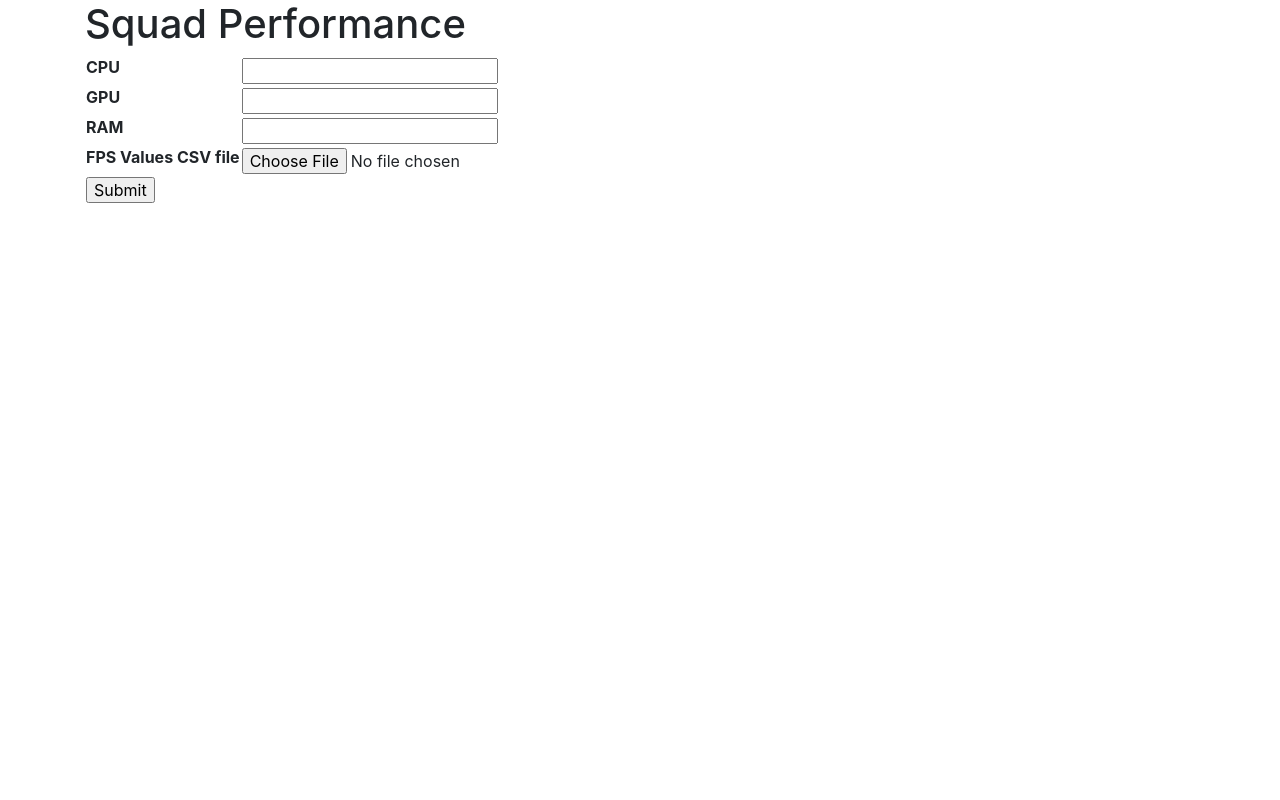
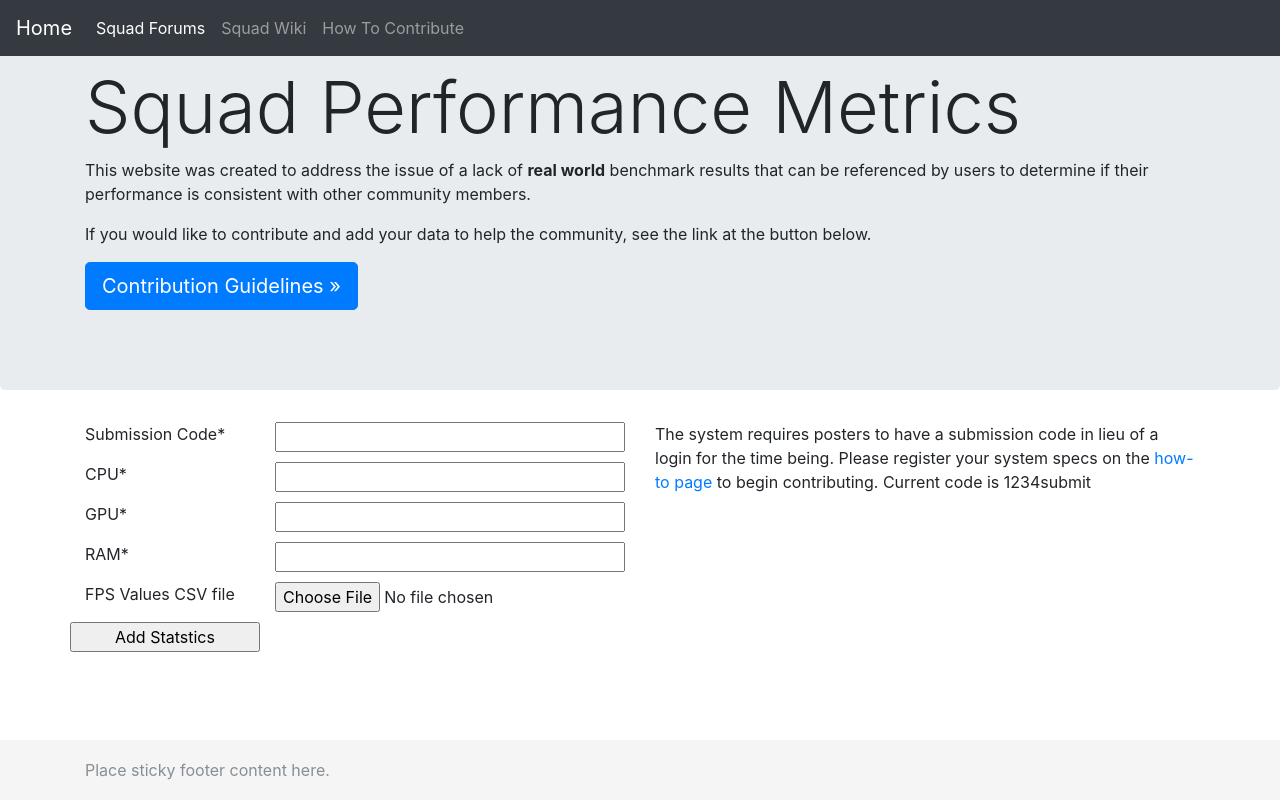
Before and after one commit to psyrus/SquadPerformance, a Flask app: page / in a window 1280 px wide. Run offline with Flask 2, Linux system fonts and the light colour scheme; some libraries are stand-ins or nearby versions.

Commit message:
Added bootstrap styling; Got form upload working

```diff
--- a/forms.py
+++ b/forms.py
@@ -10,8 +10,9 @@
 
 
 class FpsForm(Form):
+    code = StringField('Submission Code', [validators.InputRequired()])
     cpu = StringField('CPU', [validators.InputRequired()])
     gpu = StringField('GPU', [validators.InputRequired()])
     ram = StringField('RAM', [validators.InputRequired()])
-    #fps_values = FileField('FPS Values CSV file', [validators.regexp(u'^[^/\\]\.csv$')])
-    fps_values = FileField('FPS Values CSV file', [validators.regexp(ur'^[^/\\]\.csv$')])
+    fps_values = FileField('FPS Values CSV file')
+#    fps_values = FileField('FPS Values CSV file', [validators.regexp(ur'^[^/\\]\.csv$')])
--- a/main.py
+++ b/main.py
@@ -1,6 +1,6 @@
 from flask import Flask, render_template, request
 from forms import FpsForm
-import logging
+import logging, csv, io
 app = Flask(__name__)
 
 @app.before_request
@@ -35,10 +35,32 @@
     return render_template("index.html", form=form)
 
 
+@app.route('/how-to')
+def how_to():
+    return render_template("how_to.html")
+
+
 @app.route('/fps-submitted', methods=['POST'])
 def fps_submitted():
-    print(request.form)
     form = FpsForm(request.form)
     if request.method == "POST" and form.validate():
-        return "Everything workedout!"
+        cpu = form.cpu.data
+        gpu = form.gpu.data
+        ram = form.gpu.data
+        csv_data = []
+        if request.files:
+            print("Values in fps_values!")
+            print(request.files)
+            print(form.fps_values.name)
+            fileobj = request.files[form.fps_values.name]
+            print(fileobj)
+            if not fileobj.mimetype  == "text/csv":
+                print("This is not a csv!!!")
+            else:
+                print("It's a csv")
+                stream = io.StringIO(fileobj.read().decode("UTF8"), newline=None)
+                csv_input = csv.reader(stream)
+                csv_data = list(csv_input)
+        avg = 0
+        return render_template("submitted_form.html", cpu=cpu, gpu=gpu, ram=ram, avg=avg, csv_data=csv_data)
     return "{}".format(form.cpu.data)
--- /dev/null
+++ b/static/css/sticky_footer.css
@@ -0,0 +1,17 @@
+/* Sticky footer styles
+-------------------------------------------------- */
+html {
+  position: relative;
+  min-height: 100%;
+}
+body {
+  margin-bottom: 60px; /* Margin bottom by footer height */
+}
+.footer {
+  position: absolute;
+  bottom: 0;
+  width: 100%;
+  height: 60px; /* Set the fixed height of the footer here */
+  line-height: 60px; /* Vertically center the text there */
+  background-color: #f5f5f5;
+}
--- /dev/null
+++ b/static/css/styles.css
@@ -0,0 +1,15 @@
+footer {
+    background-color: #c9c9c9;
+}
+
+main {
+    margin-bottom: 100px;
+}
+
+input[type=text] {
+    width: 100%;
+}
+
+#contentSection input {
+    margin-bottom: 10px;
+}
--- a/templates/index.html
+++ b/templates/index.html
@@ -1,37 +1,35 @@
-<html>
-{% set page_title = "Squad Performance" %}
+{% extends "main_template.html" %}
+<!-- Main index page -->
+{% block title %}Squad Performance Metrics{% endblock %}
+<!-- Jumbotron -->
+{% block jumbotron %}
+<div class="jumbotron">
+    <div class="container">
+        <h1 class="display-3">Squad Performance Metrics</h1>
+        <p>This website was created to address the issue of a lack of <strong>real world</strong> benchmark results that can be referenced by users to determine if their performance is consistent with other community members.</p>
+        <p>If you would like to contribute and add your data to help the community, see the link at the button below.</p>
+        <p><a class="btn btn-primary btn-lg" href="/how-to" role="button">Contribution Guidelines »</a></p>
+    </div>
+</div>
+{% endblock jumbotron %} {% block content %}
+<div class="row">
+    <div class="col-md-6 order-2 order-md-1">
+        <form method="post" action="{{ url_for('fps_submitted') }}" enctype="multipart/form-data">
 
-<head>
-    <script src="https://code.jquery.com/jquery-3.2.1.slim.min.js" integrity="sha384-KJ3o2DKtIkvYIK3UENzmM7KCkRr/rE9/Qpg6aAZGJwFDMVNA/GpGFF93hXpG5KkN" crossorigin="anonymous"></script>
-    <script src="https://cdnjs.cloudflare.com/ajax/libs/popper.js/1.12.3/umd/popper.min.js" integrity="sha384-vFJXuSJphROIrBnz7yo7oB41mKfc8JzQZiCq4NCceLEaO4IHwicKwpJf9c9IpFgh" crossorigin="anonymous"></script>
-    <link rel="stylesheet" href="https://maxcdn.bootstrapcdn.com/bootstrap/4.0.0-beta.2/css/bootstrap.min.css" integrity="sha384-PsH8R72JQ3SOdhVi3uxftmaW6Vc51MKb0q5P2rRUpPvrszuE4W1povHYgTpBfshb" crossorigin="anonymous">
-    <script src="https://maxcdn.bootstrapcdn.com/bootstrap/4.0.0-beta.2/js/bootstrap.min.js" integrity="sha384-alpBpkh1PFOepccYVYDB4do5UnbKysX5WZXm3XxPqe5iKTfUKjNkCk9SaVuEZflJ" crossorigin="anonymous"></script>
-</head>
+            {% for field in form %}
+            <div class="row">
+                <div class="col-md-4">{{ field.label }}{% if field.flags.required %}*{% endif %}</div>
+                <div class="col-md-8">{{ field }}</div>
+            </div>
 
-<body>
-    <section id="navSection">
-
-    </section>
-    <section id="contentSection">
-        <div class="container">
-            <h1>{{ page_title }}</h1>
-            <div>
-                <form method="post" action="{{ url_for('fps_submitted') }}">
-                <table>
-                    {% for field in form %}
-                    <tr>
-                        <th>{{ field.label }}</th>
-                        <td>{{ field }}</td>
-                    </tr>
-                    {% endfor %}
-                    <tr>
-                        <td colspan="2"><input type="submit"></td>
-                    </tr>
-                </table>
-                </form>
+            {% endfor %}
+            <div class="row">
+                <input class="col-md-4 col-offset-md-8" type="submit" value="Add Statstics">
             </div>
-        </div>
-    </section>
-</body>
-
-</html>
+        </form>
+    </div>
+    <div class="col-md-6 order-1 order-md-2">
+        The system requires posters to have a submission code in lieu of a login for the time being. Please register your system specs on the <a href="/how-to">how-to page</a> to begin contributing. Current code is 1234submit
+    </div>
+</div>
+{% endblock content %}
--- /dev/null
+++ b/templates/main_template.html
@@ -0,0 +1,51 @@
+<!DOCTYPE html>
+<html lang="en">
+
+<head>
+    {% block head %}
+    <link rel="stylesheet" href="/static/css/styles.css" />
+    <link rel="stylesheet" href="/static/css/sticky_footer.css" />
+    <title>{% block title %}{% endblock %}</title>
+    {% endblock %}
+
+    <script src="https://code.jquery.com/jquery-3.2.1.slim.min.js" integrity="sha384-KJ3o2DKtIkvYIK3UENzmM7KCkRr/rE9/Qpg6aAZGJwFDMVNA/GpGFF93hXpG5KkN" crossorigin="anonymous"></script>
+    <script src="https://cdnjs.cloudflare.com/ajax/libs/popper.js/1.12.3/umd/popper.min.js" integrity="sha384-vFJXuSJphROIrBnz7yo7oB41mKfc8JzQZiCq4NCceLEaO4IHwicKwpJf9c9IpFgh" crossorigin="anonymous"></script>
+    <link rel="stylesheet" href="https://maxcdn.bootstrapcdn.com/bootstrap/4.0.0-beta.2/css/bootstrap.min.css" integrity="sha384-PsH8R72JQ3SOdhVi3uxftmaW6Vc51MKb0q5P2rRUpPvrszuE4W1povHYgTpBfshb" crossorigin="anonymous">
+    <script src="https://maxcdn.bootstrapcdn.com/bootstrap/4.0.0-beta.2/js/bootstrap.min.js" integrity="sha384-alpBpkh1PFOepccYVYDB4do5UnbKysX5WZXm3XxPqe5iKTfUKjNkCk9SaVuEZflJ" crossorigin="anonymous"></script>
+</head>
+
+<body>
+    <nav class="navbar navbar-expand-md navbar-dark fixed-top bg-dark">
+        <a class="navbar-brand" href="/">Home</a>
+        <button class="navbar-toggler" type="button" data-toggle="collapse" data-target="#navbarsExampleDefault" aria-controls="navbarsExampleDefault" aria-expanded="false" aria-label="Toggle navigation">
+        <span class="navbar-toggler-icon"></span>
+      </button>
+
+        <div class="collapse navbar-collapse" id="navbarsExampleDefault">
+            <ul class="navbar-nav mr-auto">
+                <li class="nav-item active">
+                    <a class="nav-link" href="https://forums.joinsquad.com" target="_blank">Squad Forums</a>
+                </li>
+                <li class="nav-item">
+                    <a class="nav-link" href="https://squad.gamepedia.com/Squad_Wiki" target="_blank">Squad Wiki</a>
+                </li>
+                <li class="nav-item">
+                    <a class="nav-link" href="/how-to">How To Contribute</a>
+                </li>
+            </ul>
+        </div>
+    </nav>
+    <main role="main">
+        {% block jumbotron %}{% endblock jumbotron %}
+        <section id="contentSection">
+            <div class="container">{% block content %}{% endblock %}</div>
+        </section>
+    </main>
+    <footer class="footer">
+        <div class="container">
+            <span class="text-muted">Place sticky footer content here.</span>
+        </div>
+    </footer>
+</body>
+
+</html>
```
Also changed, not shown: templates/submitted_form.html (+34 -23 lines), templates/how_to.html (added).
